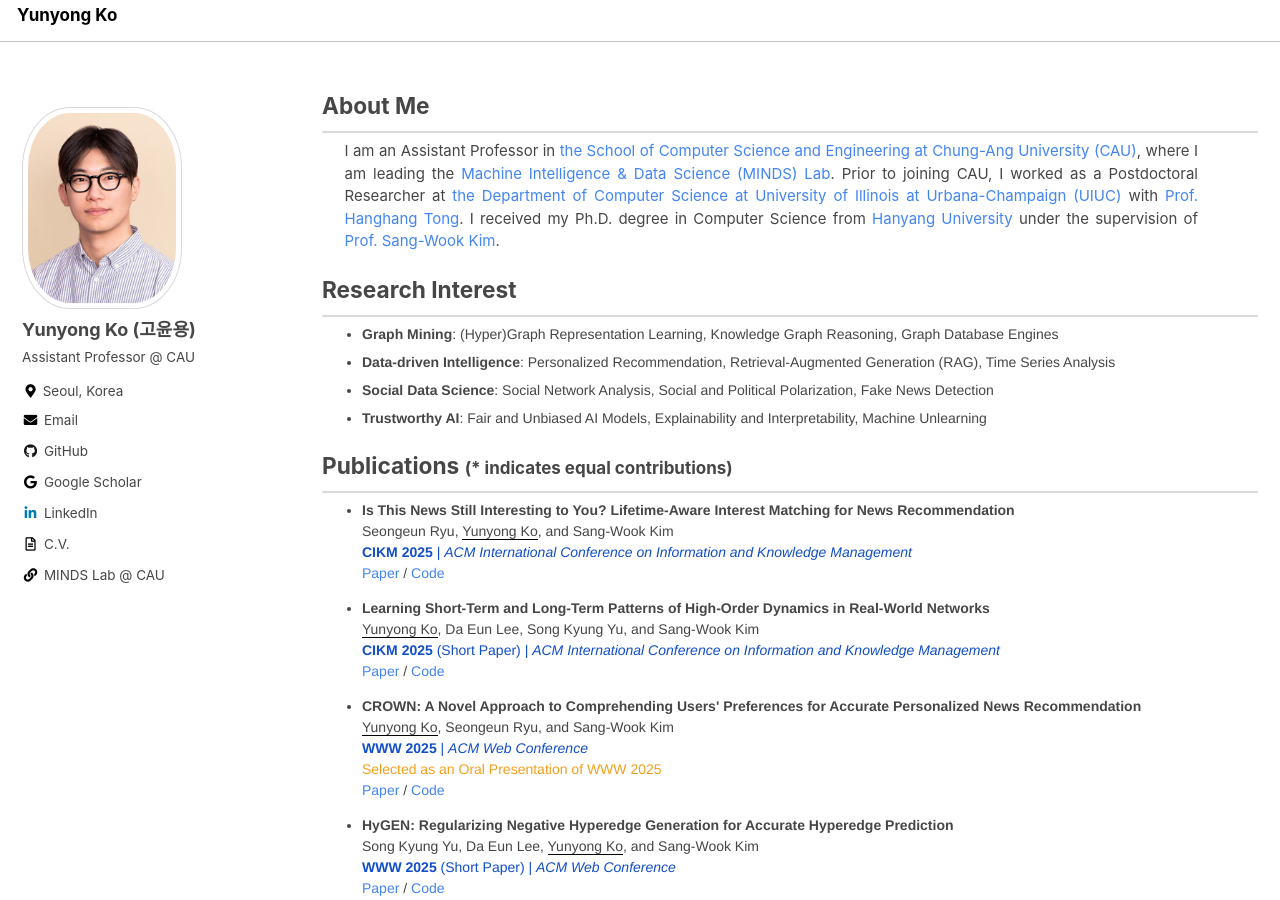
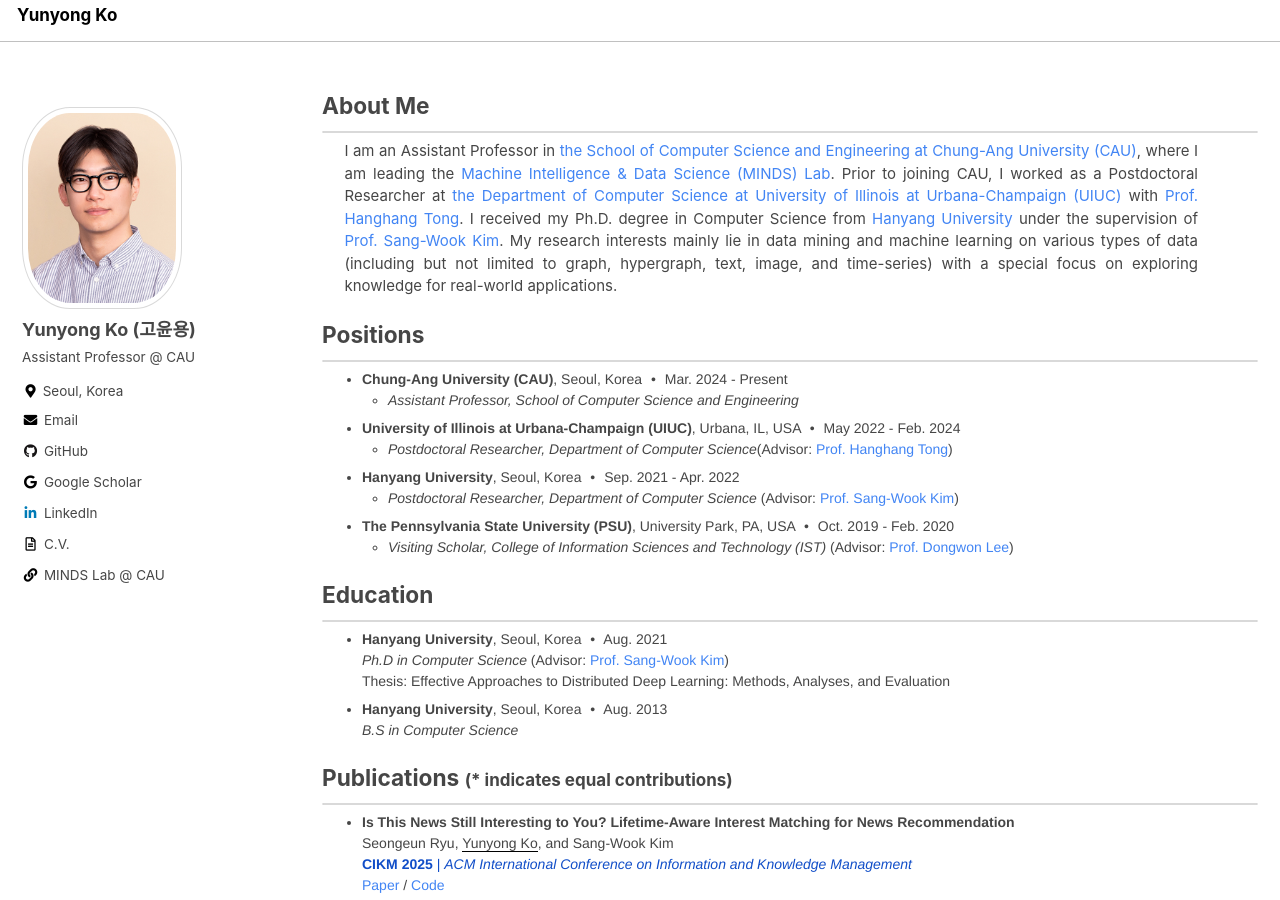
Before and after one commit to yy-ko/yy-ko.github.io, a Jekyll site: the page built from index.html, in a window 1280 px wide and 900 px high. Built offline with Jekyll 4.4.1, drawn with Linux system fonts in a browser that asks for light colours; cached includes are drawn as plain includes; the list of posts is cut into pages by our own code; some of the changed text lies outside the part shown.

Commit message:
web updated

```diff
--- a/_config.yml
+++ b/_config.yml
@@ -150,7 +150,7 @@
       url: "./assets/files/yyko_cv.pdf"
     - label: "MINDS Lab @ CAU"
       icon: "fas fa-fw fa-link"
-      url: "https://sites.google.com/view/cau-minds-lab/home"
+      url: "https://www.minds.cau.ac.kr/"
     # - label: "Twitter"
       # icon: "fab fa-fw fa-twitter-square"
       # # url: "https://twitter.com/"
--- a/index.html
+++ b/index.html
@@ -6,22 +6,74 @@
 <div id="bio" class="section">
 	<h5 class="section-title">About Me</h5>
 	<hr class="sep">
-	<p> I am an Assistant Professor in <a href="https://cse.cau.ac.kr">the School of Computer Science and Engineering at Chung-Ang University (CAU)</a>, where I am leading the <a href="https://sites.google.com/view/cau-minds-lab/home">Machine Intelligence & Data Science (MINDS) Lab</a>.
+	<p> I am an Assistant Professor in <a href="https://cse.cau.ac.kr">the School of Computer Science and Engineering at Chung-Ang University (CAU)</a>, where I am leading the <a href="https://www.minds.cau.ac.kr">Machine Intelligence & Data Science (MINDS) Lab</a>.
 	Prior to joining CAU, I worked as a Postdoctoral Researcher at <a href="https://cs.illinois.edu">the Department of Computer Science at University of Illinois at Urbana-Champaign (UIUC)</a> with <a href="https://www.idea-isail.com/people.html">Prof. Hanghang Tong</a>.
 	I received my Ph.D. degree in Computer Science from <a href="https://www.hanyang.ac.kr">Hanyang University</a> under the supervision of <a href="https://bigdas.hanyang.ac.kr/sang-wook/">Prof. Sang-Wook Kim</a>.
-	<!-- My research interests mainly lie in data mining and machine learning on various types of data (including but not limited to graph, hypergraph, text, image, and time-series) with a special focus on exploring knowledge for real-world applications. -->
+	My research interests mainly lie in data mining and machine learning on various types of data (including but not limited to graph, hypergraph, text, image, and time-series) with a special focus on exploring knowledge for real-world applications.
 	<br>
 </div>
 
+<!-- <div id="edu" class="section"> -->
+	<!-- <h5 class="section-title">Research Interest</h5> -->
+	<!-- <hr class="sep"> -->
+	<!-- [> <p> My research interests lie in data science (DS) and artificial intelligence (AI), focusing on various types of data--including but not limited to graph, hypergraph, text, image, and time-series--with a special focus on knowledge discovery for real-world applications.</p> <] -->
+	<!-- <ul class="my_list"> -->
+		<!-- <li><strong>Graph Mining</strong>: (Hyper)Graph Representation Learning, Knowledge Graph Reasoning, Graph Database Engines </li> -->
+		<!-- <li><strong>Data-driven Intelligence</strong>: Personalized Recommendation, Retrieval-Augmented Generation (RAG), Time Series Analysis</li> -->
+		<!-- <li><strong>Social Data Science</strong>: Social Network Analysis, Social and Political Polarization, Fake News Detection </li> -->
+		<!-- <li><strong>Trustworthy AI</strong>: Fair and Unbiased AI Models, Explainability and Interpretability, Machine Unlearning</li> -->
+	<!-- </ul> -->
+<!-- </div> -->
+
+<div id="exp" class="section">
+	<h5 class="section-title">Positions</h5>
+	<!-- <h5 class="section-title">Experiences</h5> -->
+	<hr class="sep">
+	<ul class="my_list">
+		<li><strong class="title">Chung-Ang University (CAU)</strong>, Seoul, Korea  <span class="dot-sep">&#8226;</span> Mar. 2024 - Present
+			<ul class="inner-ul">
+				<li class="inner-li"> <i>Assistant Professor, School of Computer Science and Engineering</i> </li>
+			</ul>
+		</li>
+		<li><strong class="title">University of Illinois at Urbana-Champaign (UIUC)</strong>, Urbana, IL, USA  <span class="dot-sep">&#8226;</span> May 2022 - Feb. 2024 <br>
+			<ul class="inner-ul">
+				<li class="inner-li"> <i>Postdoctoral Researcher, Department of Computer Science</i>(Advisor: <a href="https://www.idea-isail.com/people.html">Prof. Hanghang Tong</a>) </li>
+			</ul>
+		</li>
+		<li><strong class="title">Hanyang University</strong>, Seoul, Korea <span class="dot-sep">&#8226;</span> Sep. 2021 - Apr. 2022 <br>
+			<ul class="inner-ul">
+				<li class="inner-li"> <i>Postdoctoral Researcher, Department of Computer Science</i> (Advisor: <a href="https://bigdas.hanyang.ac.kr/sang-wook/">Prof. Sang-Wook Kim</a>) </li>
+			</ul>
+		</li>
+		<li><strong class="title">The Pennsylvania State University (PSU)</strong>, University Park, PA, USA <span class="dot-sep">&#8226;</span> Oct. 2019 - Feb. 2020 <br>
+			<ul class="inner-ul">
+				<li class="inner-li">
+				<i>Visiting Scholar, College of Information Sciences and Technology (IST)</i> (Advisor: <a href="https://pike.psu.edu/dongwon/">Prof. Dongwon Lee</a>) </li>
+			</ul>
+		</li>
+	</ul>
+</div>
+
 <div id="edu" class="section">
-	<h5 class="section-title">Research Interest</h5>
+	<h5 class="section-title">Education</h5>
 	<hr class="sep">
-	<!-- <p> My research interests lie in data science (DS) and artificial intelligence (AI), focusing on various types of data--including but not limited to graph, hypergraph, text, image, and time-series--with a special focus on knowledge discovery for real-world applications.</p> -->
 	<ul class="my_list">
-		<li><strong>Graph Mining</strong>: (Hyper)Graph Representation Learning, Knowledge Graph Reasoning, Graph Database Engines </li>
-		<li><strong>Data-driven Intelligence</strong>: Personalized Recommendation, Retrieval-Augmented Generation (RAG), Time Series Analysis</li>
-		<li><strong>Social Data Science</strong>: Social Network Analysis, Social and Political Polarization, Fake News Detection </li>
-		<li><strong>Trustworthy AI</strong>: Fair and Unbiased AI Models, Explainability and Interpretability, Machine Unlearning</li>
+		<li><strong class="title">Hanyang University</strong>, Seoul, Korea <span class="dot-sep">&#8226;</span> Aug. 2021 <br>
+		<i>Ph.D in Computer Science</i> (Advisor: <a href="https://bigdas.hanyang.ac.kr/sang-wook/">Prof. Sang-Wook Kim</a>) <br>
+		Thesis: Effective Approaches to Distributed Deep Learning: Methods, Analyses, and Evaluation<br>
+			<!-- <ul class="inner-ul"> -->
+				<!-- <li class="inner-li"> <i>Ph.D in Computer Science</i> (Advisor: <a href="https://bigdas.hanyang.ac.kr/sang-wook/">Prof. Sang-Wook Kim</a>)  </li> -->
+				<!-- <li class="inner-li"> Thesis: Effective Approaches to Distributed Deep Learning: Methods, Analyses, and Evaluation </li> -->
+				<!-- <li class="inner-li"> Advisor: <a href="https://bigdas.hanyang.ac.kr/sang-wook/">Prof. Sang-Wook Kim</a> </li> -->
+				<!-- <li class="inner-li"> <i>Received the <strong>Outstanding Ph.D. Dissertation Award</strong></i> </li> -->
+			<!-- </ul> -->
+		</li>
+		<li><strong class="title">Hanyang University</strong>, Seoul, Korea <span class="dot-sep">&#8226;</span> Aug. 2013 <br>
+			<i>B.S in Computer Science </i></li>
+			<!-- <ul class="inner-ul"> -->
+				<!-- <li class="inner-li"> <i>B.S in Computer Science </i></li> -->
+			<!-- </ul> -->
+		</li>
 	</ul>
 </div>
 
@@ -176,68 +228,6 @@
 
 
 
-<div id="exp" class="section">
-	<!-- <h5 class="section-title">Positions</h5> -->
-	<h5 class="section-title">Experiences</h5>
-	<hr class="sep">
-	<ul class="my_list">
-		<!-- <li><strong class="title">Chung-Ang University (CAU)</strong>, Seoul, Korea  <span class="dot-sep">&#8226;</span> Mar. 2024 - Present -->
-			<!-- <ul class="inner-ul"> -->
-				<!-- <li class="inner-li"> <i>Assistant Professor, School of Computer Science and Engineering</i> </li> -->
-			<!-- </ul> -->
-		<!-- </li> -->
-		<li><strong class="title">University of Illinois at Urbana-Champaign (UIUC)</strong>, Urbana, IL, USA  <span class="dot-sep">&#8226;</span> May 2022 - Feb. 2024 <br>
-				<i>Postdoctoral Researcher, Department of Computer Science</i> (Advisor: <a href="http://tonghanghang.org/">Prof. Hanghang Tong</a>) <br>
-				Topic: Large-Scale Hypergraph Learning for Real-World Applications
-			<!-- <ul class="inner-ul"> -->
-				<!-- <li class="inner-li"> <i>Postdoctoral Researcher, Department of Computer Science</i> (Advisor: <a href="http://tonghanghang.org/">Prof. Hanghang Tong</a>) </li> -->
-				<!-- <li class="inner-li"> Topic: Large-Scale Hypergraph Learning for Real-World Applications </li> -->
-				<!-- [> <li class="inner-li"> Advisor: <a href="http://tonghanghang.org/"><strong>Prof. Hanghang Tong</strong></a></li> <] -->
-			<!-- </ul> -->
-		</li>
-		<li><strong class="title">Hanyang University</strong>, Seoul, Korea <span class="dot-sep">&#8226;</span> Sep. 2021 - Apr. 2022 <br>
-				<i>Postdoctoral Researcher, Department of Computer Science</i> (Advisor: <a href="https://bigdas.hanyang.ac.kr/sang-wook/">Prof. Sang-Wook Kim</a>)<br>
-				Topic: Optimization Technique for Large-Batch DNN Training<br>
-			<!-- <ul class="inner-ul"> -->
-				<!-- <li class="inner-li"> <i>Postdoctoral Researcher, Department of Computer Science</i> (Advisor: <a href="https://bigdas.hanyang.ac.kr/sang-wook/">Prof. Sang-Wook Kim</a>)</li> -->
-				<!-- <li class="inner-li"> Topic: Optimization Technique for Large-Batch DNN Training </li> -->
-				<!-- [> <li class="inner-li"> Advisor: <a href="https://bigdas.hanyang.ac.kr/sang-wook/"><strong>Prof. Sang-Wook Kim</strong></a> </li> <] -->
-			<!-- </ul> -->
-		</li>
-		<li><strong class="title">The Pennsylvania State University (PSU)</strong>, University Park, PA, USA <span class="dot-sep">&#8226;</span> Oct. 2019 - Feb. 2020 <br>
-				<i>Visiting Scholar, College of Information Sciences and Technology (IST)</i> (Advisor: <a href="https://pike.psu.edu/dongwon/">Prof. Dongwon Lee</a>) <br>
-				Topic: Data Parallelism Approach for Distributed Deep Learning
-			<!-- <ul class="inner-ul"> -->
-				<!-- <li class="inner-li"> <i>Visiting Scholar, College of Information Sciences and Technology (IST)</i> (Advisor: <a href="https://pike.psu.edu/dongwon/">Prof. Dongwon Lee</a>) </li> -->
-				<!-- <li class="inner-li"> Topic: Data Parallelism Approach for Distributed Deep Learning </li> -->
-				<!-- [> <li class="inner-li"> Advisor: <a href="https://pike.psu.edu/dongwon/"><strong>Prof. Dongwon Lee</strong></a> </li> <] -->
-			<!-- </ul> -->
-		</li>
-	</ul>
-</div>
-
-<div id="edu" class="section">
-	<h5 class="section-title">Education</h5>
-	<hr class="sep">
-	<ul class="my_list">
-		<li><strong class="title">Hanyang University</strong>, Seoul, Korea <span class="dot-sep">&#8226;</span> Aug. 2021 <br>
-		<i>Ph.D in Computer Science</i> (Advisor: <a href="https://bigdas.hanyang.ac.kr/sang-wook/">Prof. Sang-Wook Kim</a>) <br>
-		Thesis: Effective Approaches to Distributed Deep Learning: Methods, Analyses, and Evaluation<br>
-			<!-- <ul class="inner-ul"> -->
-				<!-- <li class="inner-li"> <i>Ph.D in Computer Science</i> (Advisor: <a href="https://bigdas.hanyang.ac.kr/sang-wook/">Prof. Sang-Wook Kim</a>)  </li> -->
-				<!-- <li class="inner-li"> Thesis: Effective Approaches to Distributed Deep Learning: Methods, Analyses, and Evaluation </li> -->
-				<!-- <li class="inner-li"> Advisor: <a href="https://bigdas.hanyang.ac.kr/sang-wook/">Prof. Sang-Wook Kim</a> </li> -->
-				<!-- <li class="inner-li"> <i>Received the <strong>Outstanding Ph.D. Dissertation Award</strong></i> </li> -->
-			<!-- </ul> -->
-		</li>
-		<li><strong class="title">Hanyang University</strong>, Seoul, Korea <span class="dot-sep">&#8226;</span> Aug. 2013 <br>
-			<i>B.S in Computer Science </i></li>
-			<!-- <ul class="inner-ul"> -->
-				<!-- <li class="inner-li"> <i>B.S in Computer Science </i></li> -->
-			<!-- </ul> -->
-		</li>
-	</ul>
-</div>
 
 
 <div id="honors" class="section">
```
